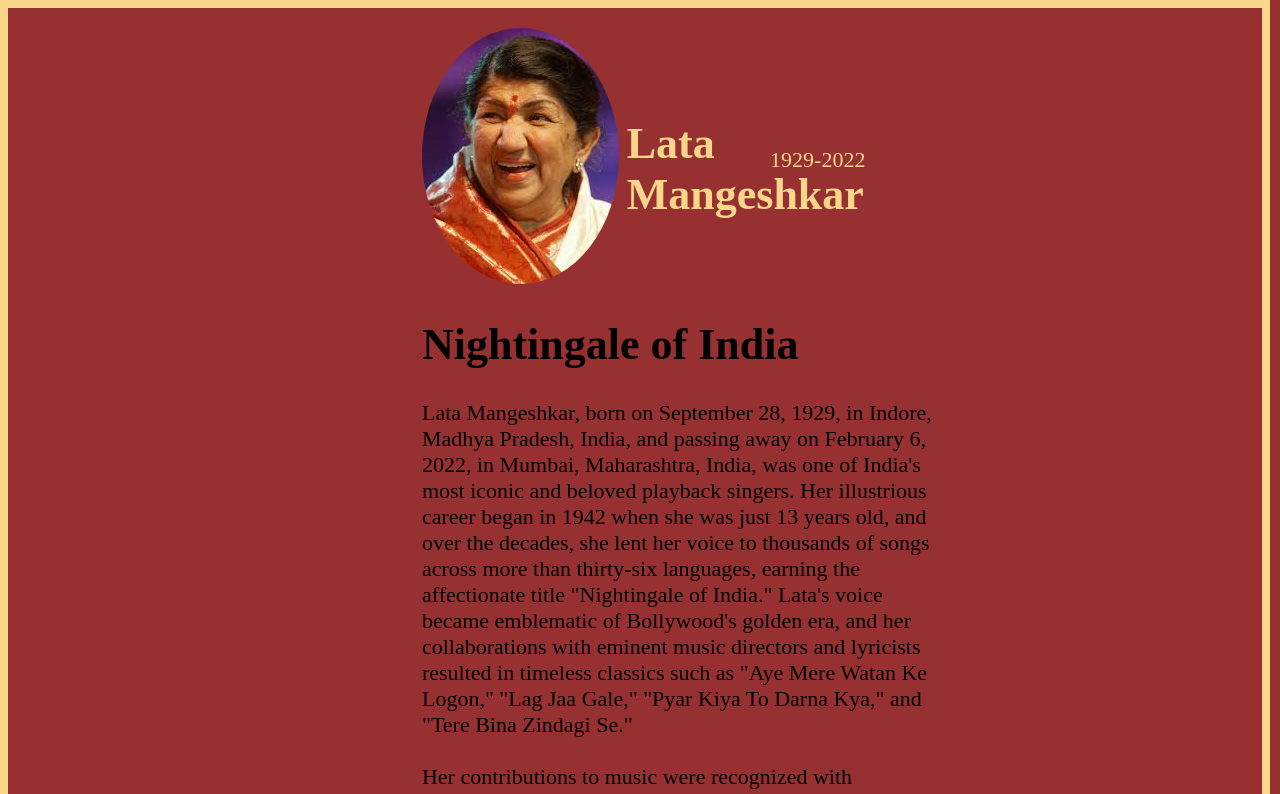
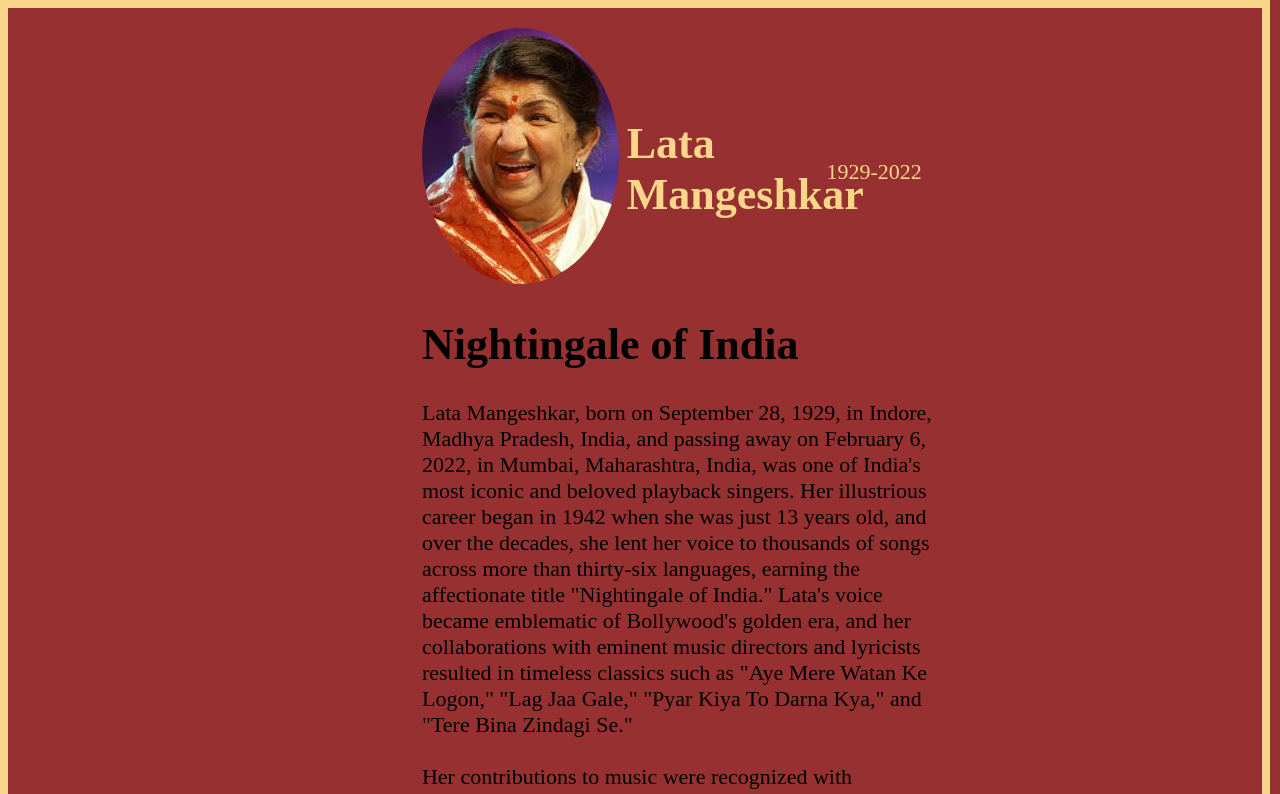
Before and after one commit to GhufranSharief/project-1, a plain HTML site: page index.html in a window 1280 px wide. Shown: the top 794 px of the page. Drawn offline with Linux system fonts and the light colour scheme.

Commit message:
Update style.css

```diff
--- a/style.css
+++ b/style.css
@@ -24,7 +24,7 @@ h2{
 }
 #hh1{
     position: absolute;
-    display: inline-block;
+    display: block;
     top: 5%;
     left: 40%;
     color: #F9D689;
@@ -32,9 +32,9 @@ h2{
 
 #p1{
     position: absolute;
-    display: inline-block;
-    top: 8%;
-    left: 68%;
+    display: block;
+    top: 9%;
+    left: 79%;
     color: #F9D689;
 }
 #p2{
```
